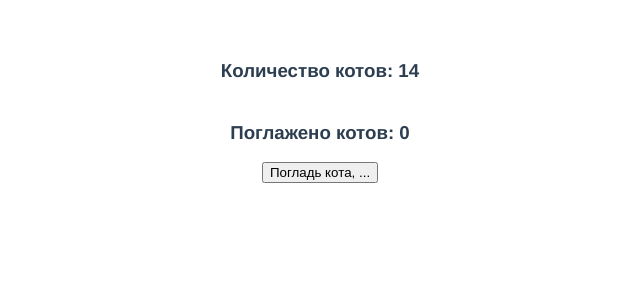
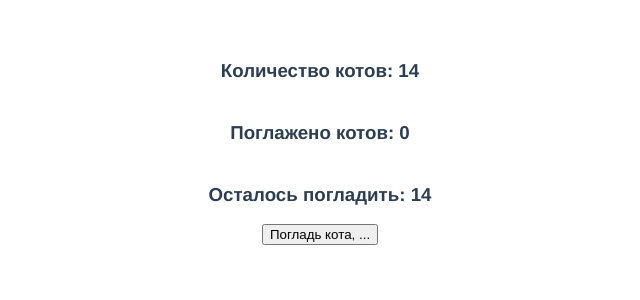
Before and after one commit to ekuchin/vue-learn-composiotion-api, a Vue app: page / in a window 1280 px wide. Shown: the top 300 px of the page, without its empty margins (320-960 px from the left). Built offline with nearby package versions, Linux system fonts and the light colour scheme.

Commit message:
Computed Properties

```diff
--- a/src/components/HelloWorld.vue
+++ b/src/components/HelloWorld.vue
@@ -2,13 +2,14 @@
   <div class="hello">
     <h3>Количество котов: {{ catsTotal }}</h3>
     <h3>Поглажено котов: {{ catsLiked }}</h3>
+    <h3>Осталось погладить: {{ catsRemainded }}</h3>
     <br/>
     <button @click="likeCat()">Погладь кота, ...</button>
   </div>
 </template>
 
 <script>
-import {ref} from 'vue'
+import {ref, computed} from 'vue'
 
 export default {
   setup(){
@@ -16,10 +17,16 @@ export default {
     const catsLiked = ref(0);
 
     function likeCat(){
-      catsLiked.value++
+      if (catsLiked.value<catsTotal.value){
+        catsLiked.value++
+      }
     }
 
-    return { catsTotal, catsLiked, likeCat }
+    const catsRemainded = computed(()=>{
+      return catsTotal.value - catsLiked.value
+    })
+
+    return { catsTotal, catsLiked, likeCat, catsRemainded }
   }
 };
 </script>
```
